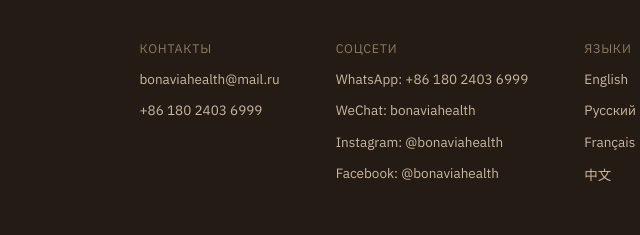
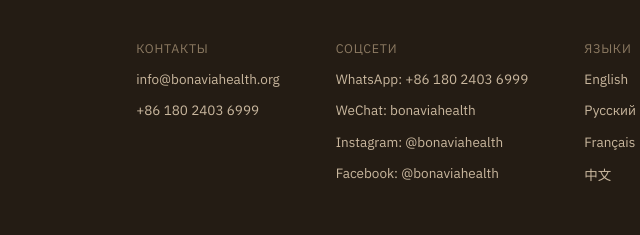
Before and after one commit to hyflowmassagellc/bonaviahealth, a plain HTML site: page ru.html in a window 1280 px wide. Shown: the part 5664-5899 px from the top of the page, 588-1228 px from the left. Drawn offline with Linux system fonts and the light colour scheme.

Commit message:
Switch contact email to info@bonaviahealth.org on all language pages
Co-Authored-By: Claude Opus 5.5 <noreply@anthropic.com>
Claude-Session: https://claude.ai/code/session_018mBxSCkjA1J72BrnCUjpdf

```diff
--- a/ru.html
+++ b/ru.html
@@ -324,7 +324,7 @@
       <div style="display: flex; gap: 56px; flex-wrap: wrap;">
         <div>
           <p style="font-size: 12.5px; letter-spacing: 0.06em; text-transform: uppercase; color: #8C7A62; margin-bottom: 14px;">Контакты</p>
-          <p style="font-size: 13.5px; margin-bottom: 8px;"><a href="mailto:bonaviahealth@mail.ru" style="color: inherit;">bonaviahealth@mail.ru</a></p>
+          <p style="font-size: 13.5px; margin-bottom: 8px;"><a href="mailto:info@bonaviahealth.org" style="color: inherit;">info@bonaviahealth.org</a></p>
           <p style="font-size: 13.5px; margin-bottom: 8px;"><a href="tel:+8618024036999" style="color: inherit;">+86 180 2403 6999</a></p>
         </div>
         <div>
```
Also changed, not shown: fr.html (+1 -1 lines), index.html (+1 -1 lines), zh.html (+1 -1 lines).
